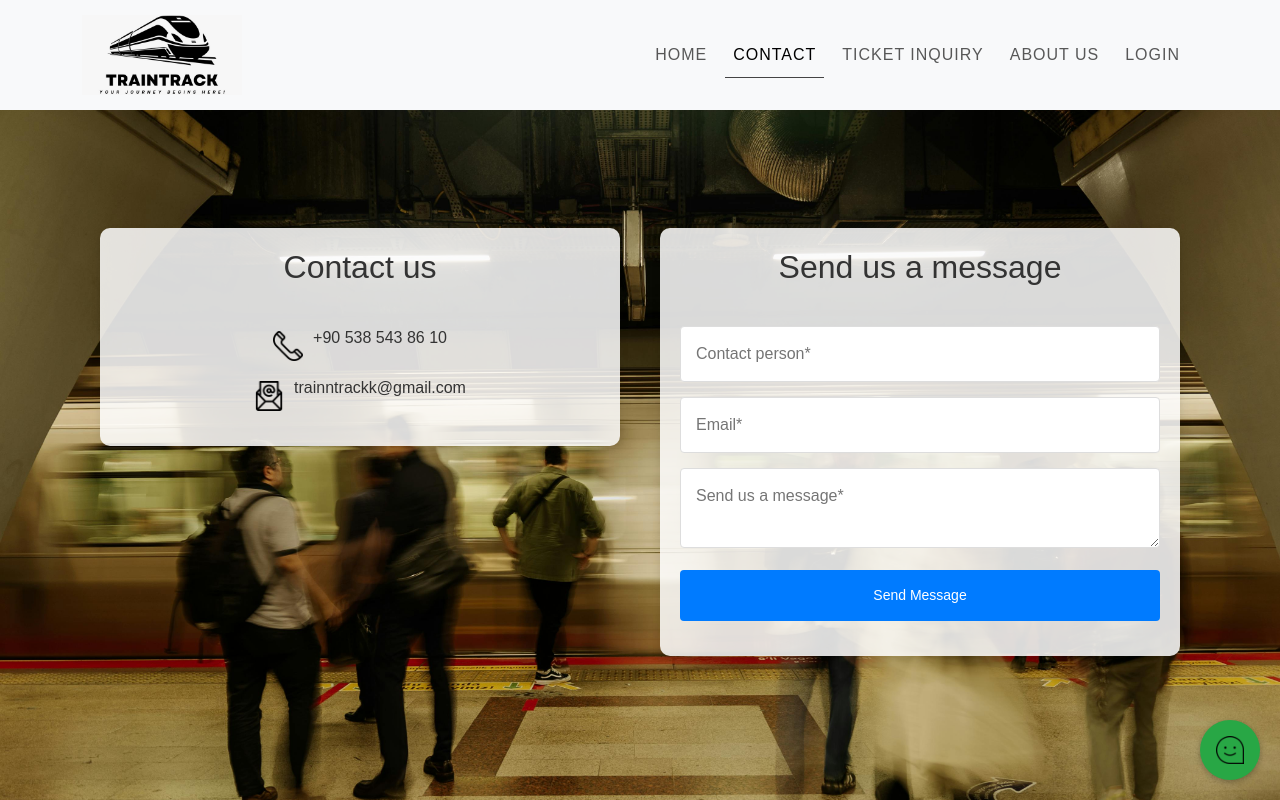
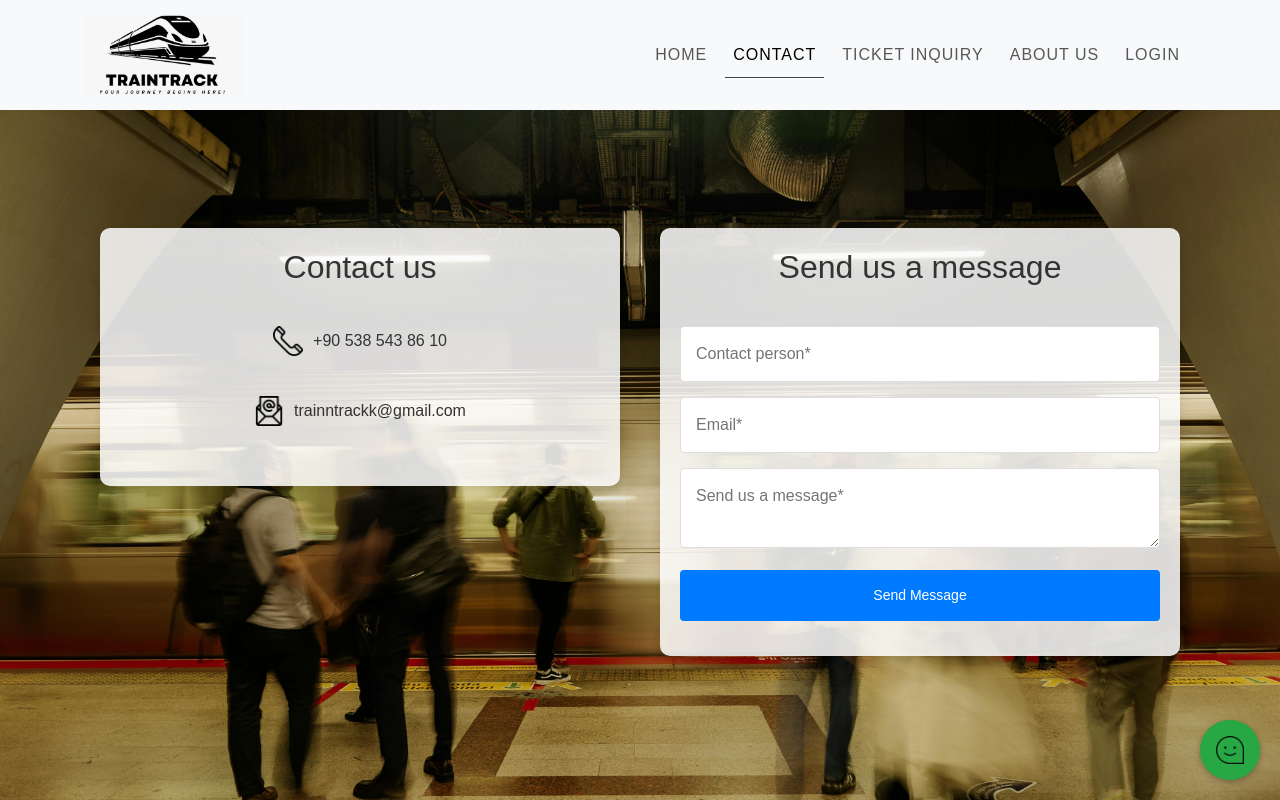
Before and after one commit to cemdusenkalkan/traintrack, a React (Create React App) app: page /contact in a window 1280 px wide. Shown: the top 800 px of the page. Built offline with nearby package versions, Linux system fonts and the light colour scheme; a web font is replaced by a local one; what @react-pdf/renderer would draw is missing.

Commit message:
görsel düzenleme

```diff
--- a/src/ContactPage.css
+++ b/src/ContactPage.css
@@ -31,7 +31,7 @@
 .info-item {
   display: flex;
   align-items: center;
-  margin-bottom: 10px;
+  margin-bottom: 40px;
 }
 
 .info-item img {
--- a/src/components/TicketInformation.js
+++ b/src/components/TicketInformation.js
@@ -145,13 +145,20 @@ const TicketInformation = () => {
             <PDFDownloadLink document={<MyDocument {...ticketData} />} fileName="ticket.pdf">
                 {({ loading }) => (
                     <div style={{ display: 'flex', justifyContent: 'center', alignItems: 'center' }}>
-                        <FaRegFilePdf style={{ marginRight: '5px' }} />
-                        <span>Download PDF</span>
+                        {loading ? (
+                            <span>Please wait...</span>
+                        ) : (
+                            <>
+                                <FaRegFilePdf style={{ marginRight: '5px' }} />
+                                <span>Download PDF</span>
+                            </>
+                        )}
                     </div>
                 )}
             </PDFDownloadLink>
         </div>
     );
+
 };
 
 export default TicketInformation;
--- a/src/pages/ContactPage.js
+++ b/src/pages/ContactPage.js
@@ -45,13 +45,15 @@ const ContactPage = () => {
           <div className='col-md-6'>
             <div className="contact-info m-2">
               <h2>Contact us</h2>
-              <div className="info-item">
+
+              <div className='info-item' style={{ display: 'flex', justifyContent: 'center', alignItems: 'center' }}>
                 <img src={phoneImage} alt="Phone" />
-                <p>+90 538 543 86 10</p>
+                <span>+90 538 543 86 10</span>
               </div>
-              <div className="info-item">
+
+              <div className='info-item' style={{ display: 'flex', justifyContent: 'center', alignItems: 'center' }}>
                 <img src={mailImage} alt="Mail" />
-                <p>trainntrackk@gmail.com</p>
+                <span>trainntrackk@gmail.com</span>
               </div>
             </div>
           </div>
```
